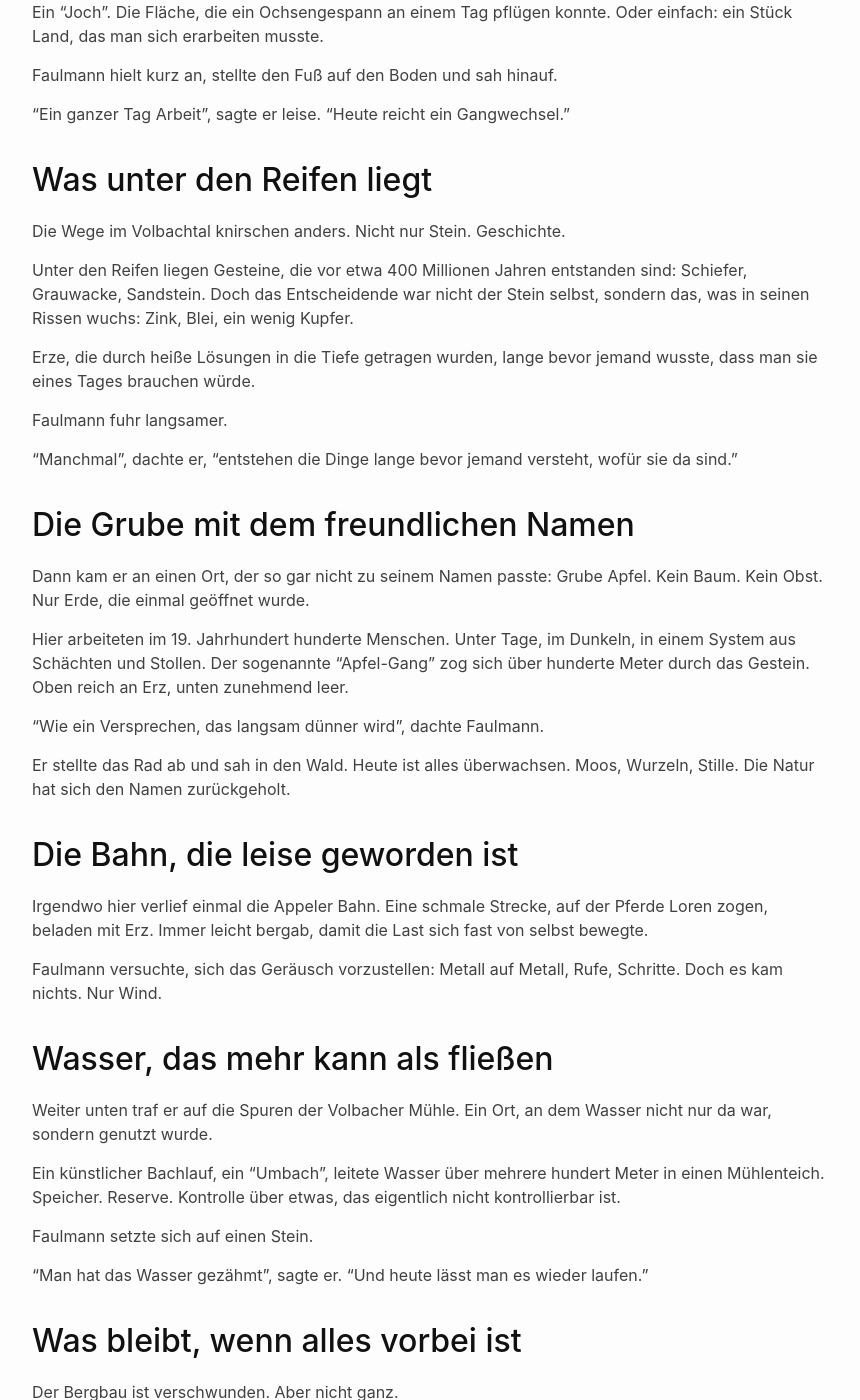
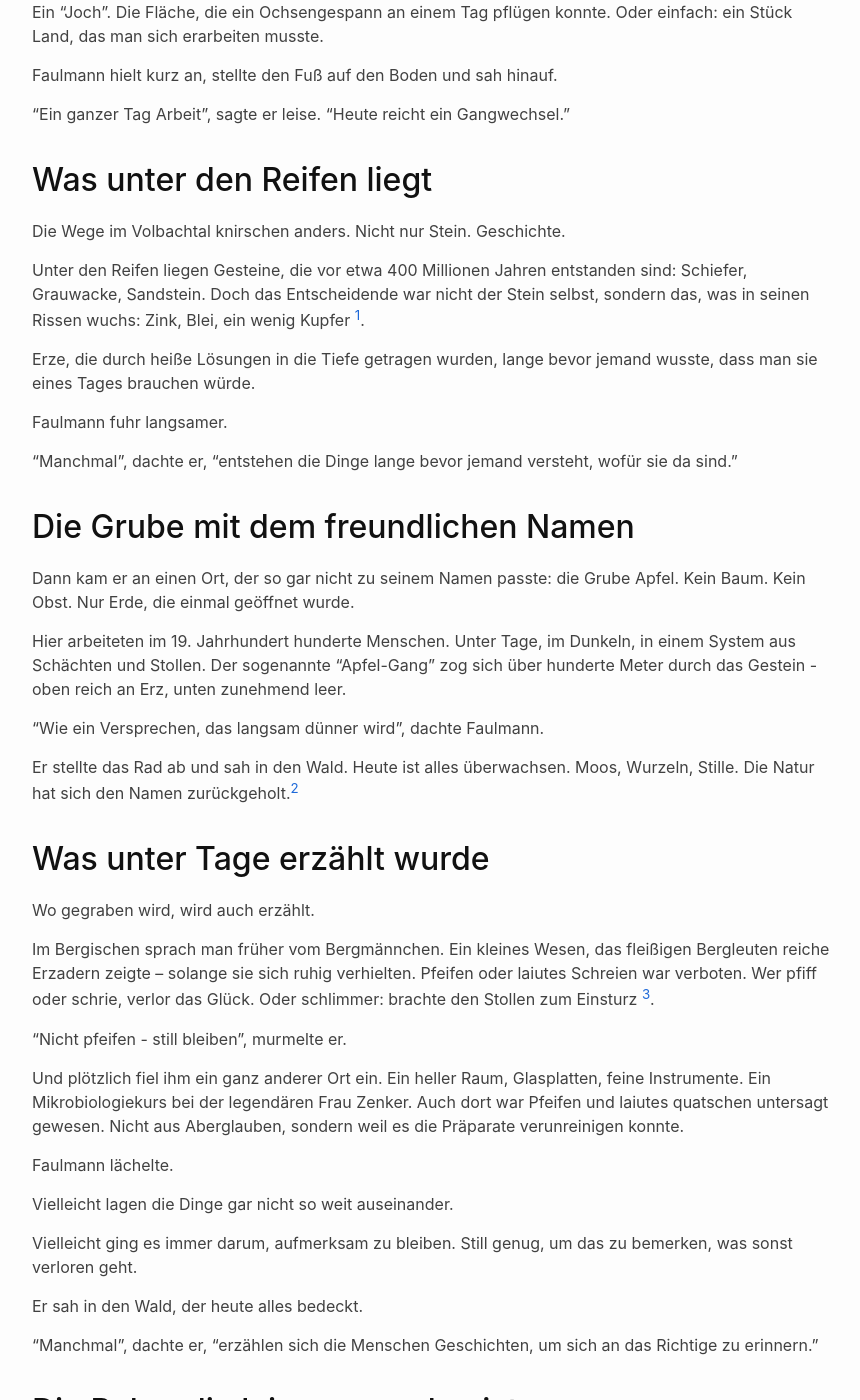
Before and after one commit to cgars/faulmann, a Jekyll site: the page built from _posts/2026-03-22-volbach.md, in a window 1280 px wide and 1400 px high, scrolled down 1061 px. Shown: the whole window, without its empty margins (208-1068 px from the left). Built offline with Jekyll 4.4.1, drawn with Linux system fonts in a browser that asks for light colours; some of the changed text lies outside the part shown.

Commit message:
Enhance text with footnotes and structural adjustments
Added footnotes and improved sentence structure for clarity.

```diff
--- a/_posts/2026-03-22-volbach.md
+++ b/_posts/2026-03-22-volbach.md
@@ -44,13 +44,33 @@ Faulmann fuhr langsamer.
 
 ## Die Grube mit dem freundlichen Namen
 
-Dann kam er an einen Ort, der so gar nicht zu seinem Namen passte: Grube Apfel. Kein Baum. Kein Obst. Nur Erde, die einmal geöffnet wurde.
+Dann kam er an einen Ort, der so gar nicht zu seinem Namen passte: die Grube Apfel. Kein Baum. Kein Obst. Nur Erde, die einmal geöffnet wurde.
 
-Hier arbeiteten im 19. Jahrhundert hunderte Menschen. Unter Tage, im Dunkeln, in einem System aus Schächten und Stollen. Der sogenannte "Apfel-Gang" zog sich über hunderte Meter durch das Gestein. Oben reich an Erz, unten zunehmend leer.
+Hier arbeiteten im 19. Jahrhundert hunderte Menschen. Unter Tage, im Dunkeln, in einem System aus Schächten und Stollen. Der sogenannte "Apfel-Gang" zog sich über hunderte Meter durch das Gestein - oben reich an Erz, unten zunehmend leer.
 
 "Wie ein Versprechen, das langsam dünner wird", dachte Faulmann.
 
-Er stellte das Rad ab und sah in den Wald. Heute ist alles überwachsen. Moos, Wurzeln, Stille. Die Natur hat sich den Namen zurückgeholt.
+Er stellte das Rad ab und sah in den Wald. Heute ist alles überwachsen. Moos, Wurzeln, Stille. Die Natur hat sich den Namen zurückgeholt.[^buchholz]
+
+## Was unter Tage erzählt wurde
+
+Wo gegraben wird, wird auch erzählt.
+
+Im Bergischen sprach man früher vom Bergmännchen. Ein kleines Wesen, das fleißigen Bergleuten reiche Erzadern zeigte – solange sie sich ruhig verhielten. Pfeifen oder laiutes Schreien war verboten. Wer pfiff oder schrie, verlor das Glück. Oder schlimmer: brachte den Stollen zum Einsturz [^pfeiffen].
+
+"Nicht pfeifen - still bleiben", murmelte er.
+
+Und plötzlich fiel ihm ein ganz anderer Ort ein. Ein heller Raum, Glasplatten, feine Instrumente. Ein Mikrobiologiekurs bei der legendären Frau Zenker. Auch dort war Pfeifen und laiutes quatschen untersagt gewesen. Nicht aus Aberglauben, sondern weil es die Präparate verunreinigen konnte.
+
+Faulmann lächelte.
+
+Vielleicht lagen die Dinge gar nicht so weit auseinander.
+
+Vielleicht ging es immer darum, aufmerksam zu bleiben. Still genug, um das zu bemerken, was sonst verloren geht.
+
+Er sah in den Wald, der heute alles bedeckt.
+
+"Manchmal", dachte er, "erzählen sich die Menschen Geschichten, um sich an das Richtige zu erinnern."
 
 ## Die Bahn, die leise geworden ist
 
@@ -86,12 +106,24 @@ Er blieb noch einen Moment stehen.
 
 ## Das leise Ende eines lauten Ortes
 
-Früher war das Volbachtal laut. Hämmer. Maschinen. Stimmen.
+Früher war das Volbachtal laut: Hämmer, Maschinen, Stimmen.
 
-Heute hört man Schritte. Vielleicht ein Fahrrad. Und den Bach, der sich Zeit lässt.
+Heute hört man Schritte, vielleicht ein Fahrrad, und den Bach, der sich Zeit lässt.
 
-Faulmann nahm einen letzten Schluck aus seiner Thermoskanne. Dann stand er auf.
+Irgendwo weiter unten standen Wasserbüffel im Gras. Oder zumindest etwas, das sehr danach aussah. Schwer, ruhig, ein wenig fehl am Platz - und gleichzeitig genau richtig für diesen Ort.
+
+Faulmann blinzelte kurz.
+
+"Manche Dinge", dachte er, "muss man nicht ganz verstehen, damit sie passen."
+
+Er nahm einen letzten Schluck aus seiner Thermoskanne und stand auf.
 
 "Fortschritt", sagte er, "ist manchmal einfach das, was übrig bleibt, wenn es still geworden ist."
 
 Er setzte sich wieder aufs Rad und fuhr weiter. Langsam. Natürlich.
+
+[^buchholz]: Die Repräsentanz der belgischen Betreibergesellschaft zeigte sich auch in der Architektur der Tagesanlagen. Das Zechenhaus der Grube Apfel, das als Verwaltungsgebäude diente, besticht durch seine historisierenden Fenster und seine solide Bauweise. Es war nicht nur ein funktionales Gebäude, sondern auch ein Symbol für die Macht und den Reichtum der Vieille Montagne. Unmittelbar daneben steht das Steigerhaus, in dem der Obersteiger Johann Mangold mit seiner Familie lebte. Diese Gebäudeensemble sind heute seltene Beispiele für erhaltene Bergbauarchitektur im Rheinisch-Bergischen Kreis und dienten in den 1980er Jahren sogar als Kulisse für die Fernsehserie „Forstinspektor Buchholz“.
+
+[^erze]: Die primären Erze des Reviers sind sulfidischer Natur. Besonders hervorzuheben sind:Zinkblende (Sphalerit: Das mengenmäßig wichtigste Erz, das ab der Mitte des 19. Jahrhunderts den industriellen Aufschwung der Region bestimmte.Bleiglanz (Galenit): Oft silberhaltig, bildete es die Grundlage des Berbaus vom Mittelalter bis in die frühe Neuzeit.Kupferkies (Chalkopyrit): In geringeren Mengen vorhanden, jedoch regelmäßig mitgefördert.Eisenerze (Siderit, Limonit): Vor allem in den Oxidationszonen der Gänge angereichert.
+
+[^pfeiffen]: Hinter diesem Aberglauben verbirgt sich eine sehr reale Sicherheitsvorschrift: In den instabilen Stollen durfte nicht gepfiffen werden, um die akustischen Warnsignale des „arbeitenden“ Gebirges (Knacken des Holzes oder Steinschlag) nicht zu überhören.
```
Also changed, not shown: other parts of _posts/2026-03-22-volbach.md (+1 -1 lines).
